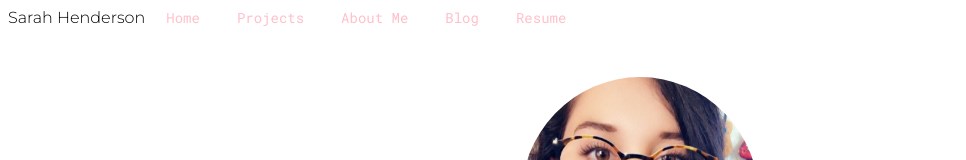
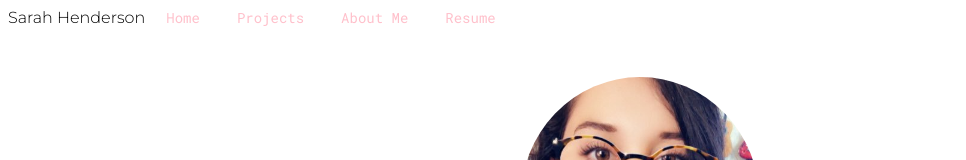
Before and after one commit to srosiex/portfolio-frontend, a React (Create React App) app: page / in a window 1280 px wide. Shown: the top 160 px of the page, without its empty margins (0-966 px from the left). Built offline with nearby package versions, Linux system fonts and the light colour scheme; a web font is replaced by a local one.

Commit message:
commented out blog

```diff
--- a/src/components/Navbar.js
+++ b/src/components/Navbar.js
@@ -10,7 +10,7 @@ export class Navbar extends Component {
             <li><NavLink to={`/`}>Home</NavLink></li>
             <li><NavLink to={`projects`}>Projects</NavLink></li>
             <li><NavLink to={`about`}>About Me</NavLink></li>
-            <li><NavLink to={`/blog`}>Blog</NavLink></li>
+            {/* <li><NavLink to={`/blog`}>Blog</NavLink></li> */}
             <li><NavLink to={`/resume`}>Resume</NavLink></li>
         </ul>
     </div>
```
